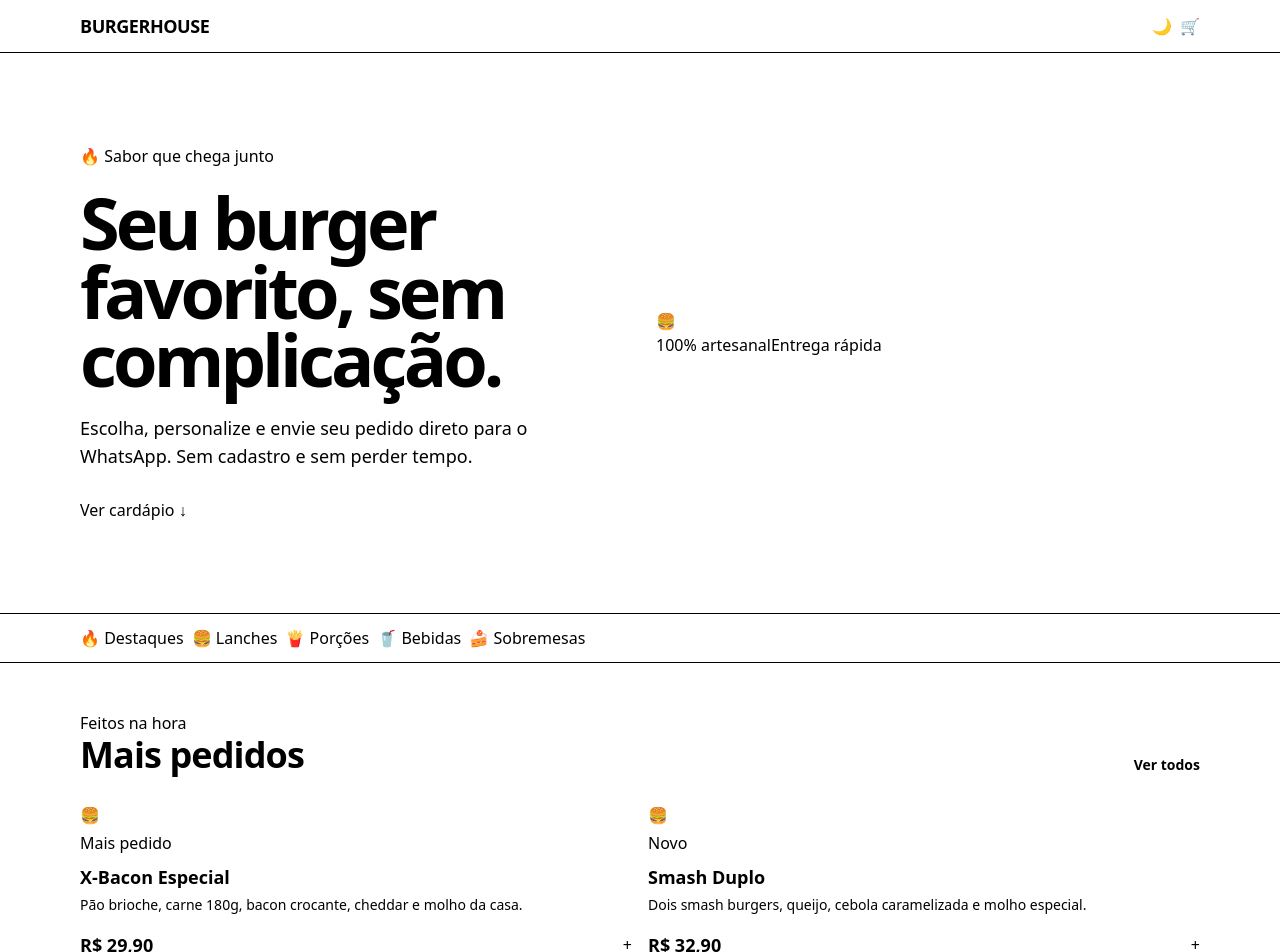
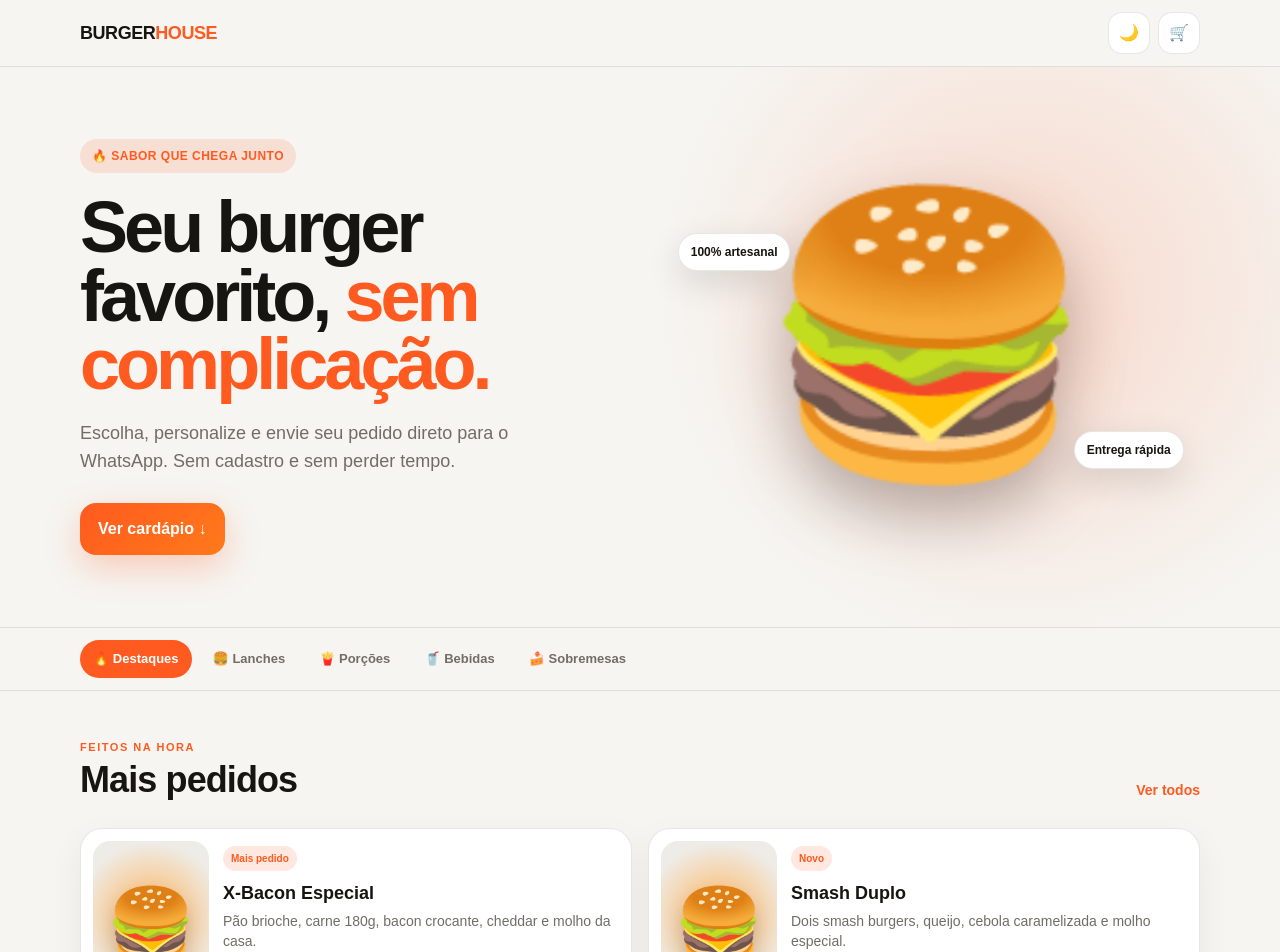
Before and after one commit to LEBEATO/cardapio-digital, a Next.js app: page / in a window 1280 px wide. Shown: the top 952 px of the page. Built offline with nearby package versions, Linux system fonts and the light colour scheme.

Commit message:
feat: build app/globals.css foundation

```diff
--- a/app/globals.css
+++ b/app/globals.css
@@ -1 +1,46 @@
 @import "tailwindcss";
+
+:root {
+  --background: #f6f5f2; --surface: #ffffff; --surface-2: #eeece7; --surface-glass: rgba(246,245,242,.86);
+  --foreground: #171512; --muted: #716d66; --border: rgba(23,21,18,.10); --brand: #ff5a1f; --brand-2: #ff7a1a;
+}
+:root[data-theme="dark"] {
+  --background: #090909; --surface: #121212; --surface-2: #1a1a1a; --surface-glass: rgba(9,9,9,.82);
+  --foreground: #f8f6f2; --muted: #aaa59d; --border: rgba(255,255,255,.09); --brand: #ff5a1f; --brand-2: #ff7a1a;
+}
+* { box-sizing: border-box; }
+html { scroll-behavior: smooth; color-scheme: light; }
+html[data-theme="dark"] { color-scheme: dark; }
+body { margin: 0; background: var(--background); font-family: Arial, Helvetica, sans-serif; }
+button, a { -webkit-tap-highlight-color: transparent; }
+button { cursor: pointer; }
+.hero { background: radial-gradient(circle at 80% 40%, color-mix(in srgb, var(--brand) 18%, transparent), transparent 34%); }
+.icon-button { width: 42px; height: 42px; border: 1px solid var(--border); border-radius: 14px; background: var(--surface); display:grid; place-items:center; transition:.2s ease; }
+.icon-button:hover { transform: translateY(-1px); border-color: color-mix(in srgb, var(--brand) 45%, var(--border)); }
+.cart-badge { position:absolute; right:-4px; top:-5px; min-width:18px; height:18px; padding:0 5px; display:grid; place-items:center; border-radius:99px; background:var(--brand); color:white; font-size:10px; font-weight:900; }
+.pill,.tag { display:inline-flex; width:max-content; border-radius:999px; background:color-mix(in srgb,var(--brand) 14%,transparent); color:var(--brand); font-weight:800; }
+.pill { padding:8px 12px; font-size:12px; letter-spacing:.04em; text-transform:uppercase; }
+.tag { padding:5px 8px; font-size:10px; }
+.primary-button,.cart-bar { border:0; border-radius:16px; background:linear-gradient(135deg,var(--brand),var(--brand-2)); color:white; font-weight:900; box-shadow:0 12px 35px color-mix(in srgb,var(--brand) 28%,transparent); }
+.primary-button { padding:14px 18px; }
+.food-stage { position:relative; min-height:320px; display:grid; place-items:center; }
+.food-glow { position:absolute; width:240px; height:240px; border-radius:50%; background:var(--brand); opacity:.18; filter:blur(55px); }
+.burger-float { position:relative; font-size:clamp(9rem,30vw,17rem); filter:drop-shadow(0 30px 30px rgba(0,0,0,.25)); animation:float 4s ease-in-out infinite; }
+.floating-chip { position:absolute; padding:9px 12px; border:1px solid var(--border); border-radius:999px; background:var(--surface); font-size:12px; font-weight:800; box-shadow:0 12px 35px rgba(0,0,0,.12); }
+.chip-one { left:4%; top:22%; } .chip-two { right:3%; bottom:20%; }
+.category { flex:0 0 auto; padding:9px 13px; border-radius:999px; color:var(--muted); font-size:13px; font-weight:800; transition:.2s; }
+.category:hover,.category.active { background:var(--brand); color:white; }
+.eyebrow { margin-bottom:5px; color:var(--brand); font-size:11px; font-weight:900; letter-spacing:.14em; text-transform:uppercase; }
+.product-card { display:flex; gap:14px; padding:12px; border:1px solid var(--border); border-radius:22px; background:var(--surface); box-shadow:0 12px 35px rgba(0,0,0,.06); transition:transform .22s ease,border-color .22s ease; }
+.product-card:hover { transform:translateY(-3px); border-color:color-mix(in srgb,var(--brand) 38%,var(--border)); }
+.product-image { width:116px; min-width:116px; min-height:142px; display:grid; place-items:center; border-radius:17px; overflow:hidden; background:radial-gradient(circle at 50% 45%,#ffb45d,var(--surface-2) 68%); }
+.product-image span { font-size:72px; filter:drop-shadow(0 12px 10px rgba(0,0,0,.18)); }
+.add-button { width:38px; height:38px; border:0; border-radius:12px; background:var(--brand); color:white; font-size:25px; line-height:1; font-weight:500; transition:transform .15s; }
+.add-button:active { transform:scale(.9); }
+.cart-bar { padding:15px 18px; box-shadow:0 16px 50px rgba(0,0,0,.3); }
+.no-scrollbar::-webkit-scrollbar { display:none; } .no-scrollbar { scrollbar-width:none; }
+.reveal { animation:reveal .65s both cubic-bezier(.2,.8,.2,1); }
+@keyframes reveal { from { opacity:0; transform:translateY(22px); } to { opacity:1; transform:none; } }
+@keyframes float { 0%,100% { transform:translateY(0) rotate(-2deg); } 50% { transform:translateY(-14px) rotate(2deg); } }
+@media (max-width:640px) { .product-image { width:104px; min-width:104px; } .hero { min-height:auto; } }
+@media (prefers-reduced-motion: reduce) { *,*::before,*::after { scroll-behavior:auto!important; animation-duration:.01ms!important; animation-iteration-count:1!important; transition-duration:.01ms!important; } }
```
